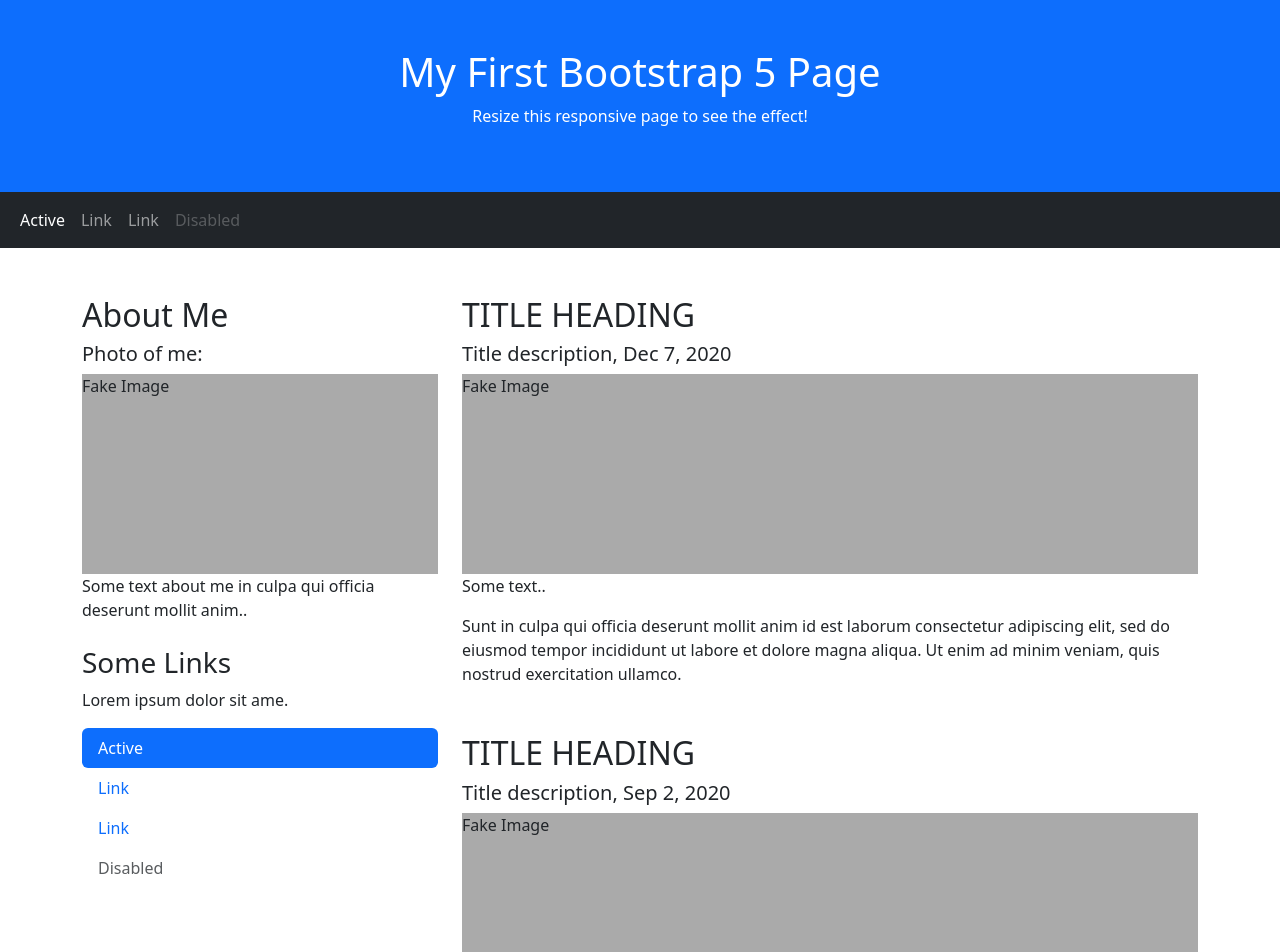
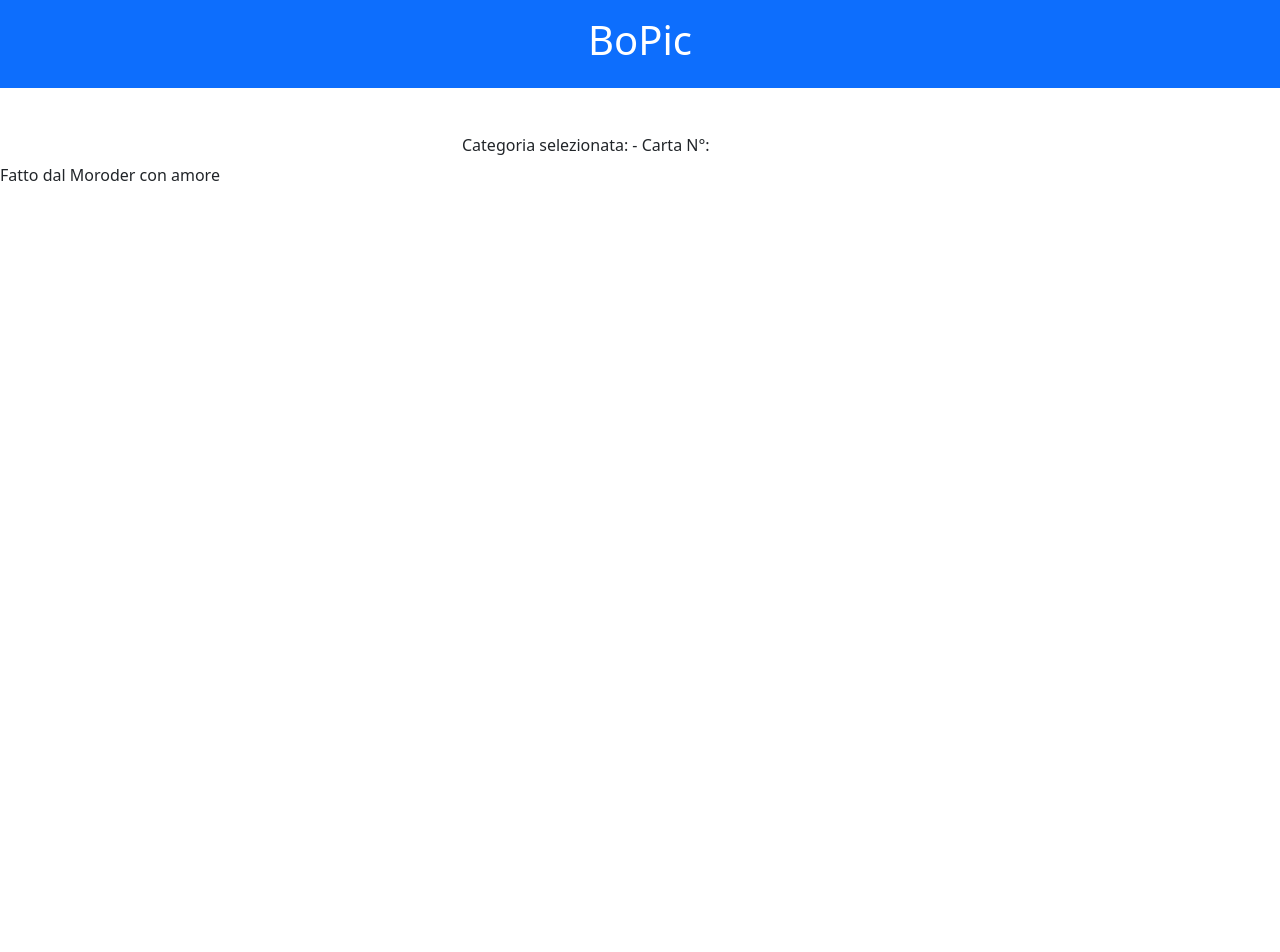
Before and after one commit to GiorgioMor/BoPicG, an Angular app: page / in a window 1280 px wide. Shown: the top 952 px of the page. After the commit the page ends 800 px from the top, so only its background shows below. Built offline with nearby package versions, Linux system fonts and the light colour scheme.

Commit message:
Revert "On main: some changes"
This reverts commit d57f2494c3614eb77bbfd4c7eda0f561b84f75cc, reversing
changes made to 72a3fa60790d8850a2aa4b650e8ed56757fc3dab.

```diff
--- a/src/app/app.component.html
+++ b/src/app/app.component.html
@@ -1,68 +1,30 @@
-<div class="p-5 bg-primary text-white text-center">
-  <h1>My First Bootstrap 5 Page</h1>
-  <p>Resize this responsive page to see the effect!</p>
+<div class="p-3 bg-primary text-white text-center">
+  <h1>BoPic</h1>
 </div>
-
-<nav class="navbar navbar-expand-sm bg-dark navbar-dark">
-  <div class="container-fluid">
-    <ul class="navbar-nav">
-      <li class="nav-item">
-        <a class="nav-link active" href="#">Active</a>
-      </li>
-      <li class="nav-item">
-        <a class="nav-link" href="#">Link</a>
-      </li>
-      <li class="nav-item">
-        <a class="nav-link" href="#">Link</a>
-      </li>
-      <li class="nav-item">
-        <a class="nav-link disabled" href="#">Disabled</a>
-      </li>
-    </ul>
-  </div>
-</nav>
 
 <div class="container mt-5">
   <div class="row">
-    <div class="col-sm-4">
-      <h2>About Me</h2>
-      <h5>Photo of me:</h5>
-      <div class="fakeimg">Fake Image</div>
-      <p>Some text about me in culpa qui officia deserunt mollit anim..</p>
-      <h3 class="mt-4">Some Links</h3>
-      <p>Lorem ipsum dolor sit ame.</p>
-      <ul class="nav nav-pills flex-column">
-        <li class="nav-item">
-          <a class="nav-link active" href="#">Active</a>
-        </li>
-        <li class="nav-item">
-          <a class="nav-link" href="#">Link</a>
-        </li>
-        <li class="nav-item">
-          <a class="nav-link" href="#">Link</a>
-        </li>
-        <li class="nav-item">
-          <a class="nav-link disabled" href="#">Disabled</a>
-        </li>
-      </ul>
-      <hr class="d-sm-none">
+    <div class=" col-sm-2 d-grid gap-2 mx-auto pb-3">
+      <button *ngFor="let cat of categories" type="button" class="btn"
+        [class.btn-warning]="cat[1] == 'yellow'"
+        [class.btn-dark]="cat[1] == 'navy'"
+        [class.btn-secondary]="cat[1] == 'grey'"
+        [class.btn-success]="cat[1] == 'green'"
+        [class.btn-danger]="cat[1] == 'red'"
+        (click)="drawCard(cat[0])">{{ cat[0] }}
+      </button>
     </div>
     <div class="col-sm-8">
-      <h2>TITLE HEADING</h2>
-      <h5>Title description, Dec 7, 2020</h5>
-      <div class="fakeimg">Fake Image</div>
-      <p>Some text..</p>
-      <p>Sunt in culpa qui officia deserunt mollit anim id est laborum consectetur adipiscing elit, sed do eiusmod tempor incididunt ut labore et dolore magna aliqua. Ut enim ad minim veniam, quis nostrud exercitation ullamco.</p>
-
-      <h2 class="mt-5">TITLE HEADING</h2>
-      <h5>Title description, Sep 2, 2020</h5>
-      <div class="fakeimg">Fake Image</div>
-      <p>Some text..</p>
-      <p>Sunt in culpa qui officia deserunt mollit anim id est laborum consectetur adipiscing elit, sed do eiusmod tempor incididunt ut labore et dolore magna aliqua. Ut enim ad minim veniam, quis nostrud exercitation ullamco.</p>
+      <h6>Categoria selezionata: {{ this.cat }} - Carta N°: {{ this.nCard }}</h6>
+      <p *ngIf="this.cat == 'P'"> Valore: {{ this.card?.p?.value }} - Parola: {{ this.card?.p?.word }} </p>
+      <p *ngIf="this.cat == 'O'"> Valore: {{ this.card?.o?.value }} - Parola: {{ this.card?.o?.word }} </p>
+      <p *ngIf="this.cat == 'A'"> Valore: {{ this.card?.a?.value }} - Parola: {{ this.card?.a?.word }} </p>
+      <p *ngIf="this.cat == '?'"> Valore: {{ this.card?.u?.value }} - Parola: {{ this.card?.u?.word }} </p>
+      <p *ngIf="this.cat == 'S'"> Valore: {{ this.card?.s?.value }} - Parola: {{ this.card?.s?.word }} </p>
     </div>
   </div>
 </div>
 
-<div class="mt-5 p-4 bg-dark text-white text-center">
-  <p>Footer</p>
+<div class="footer">
+  <p>Fatto dal Moroder con amore</p>
 </div>
```
